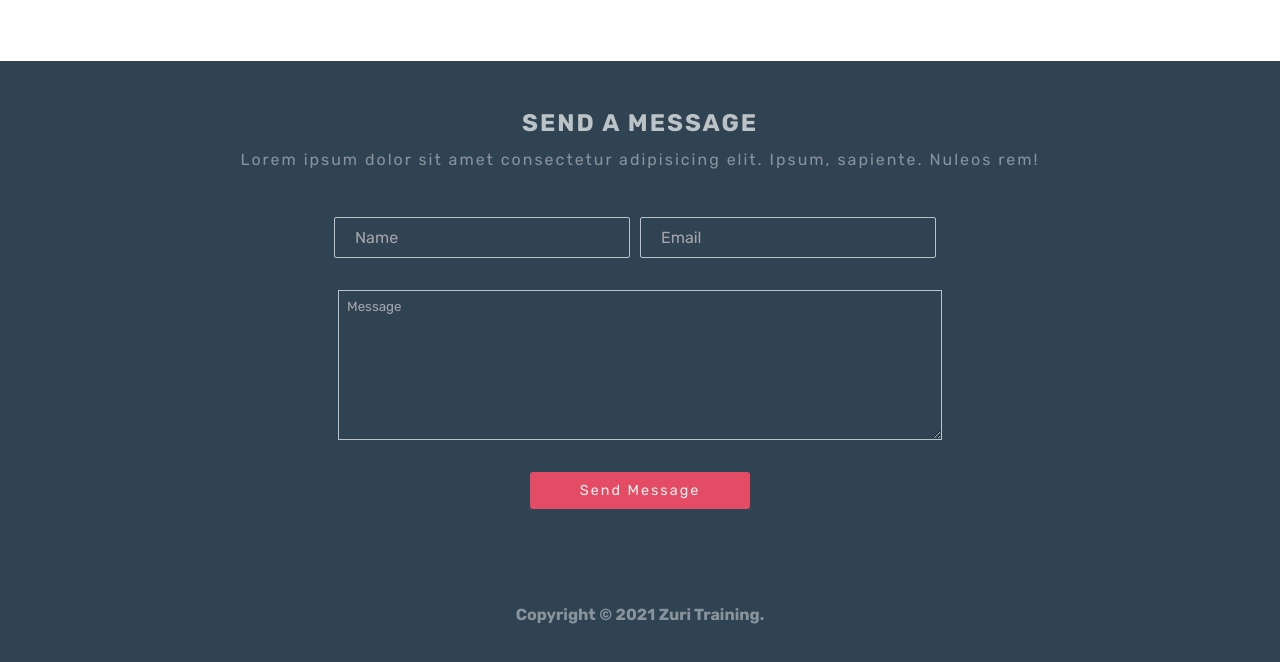
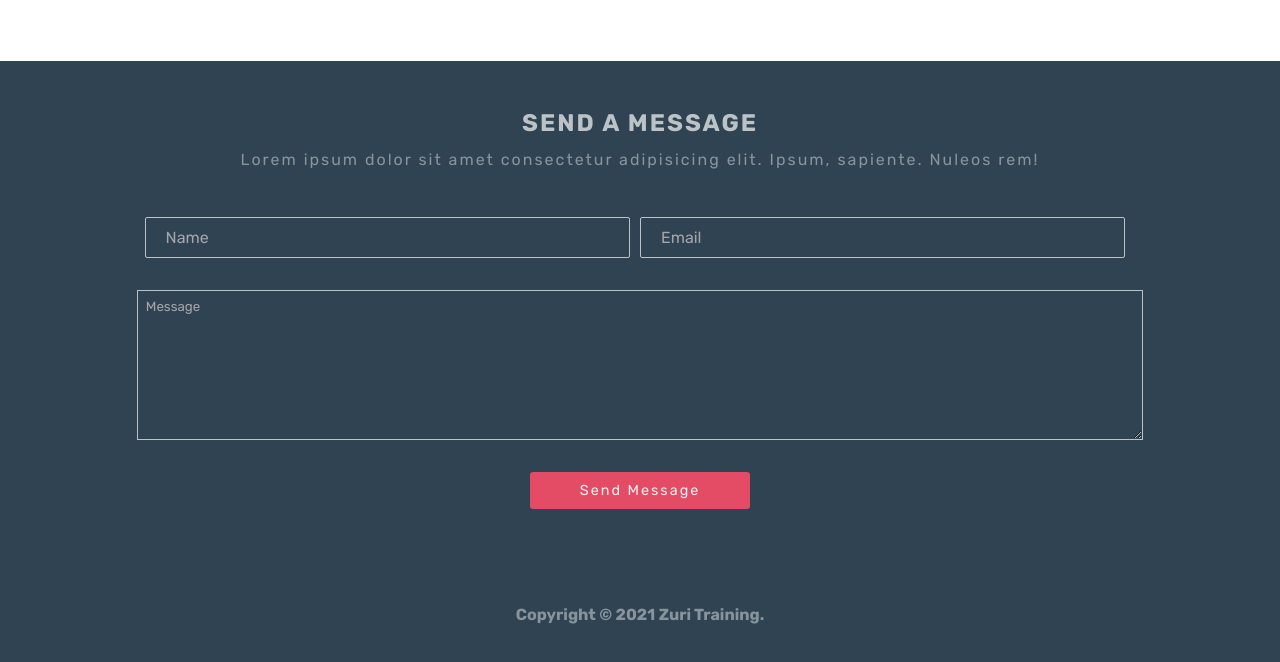
Before and after one commit to JohnShaks/Zuri-Responsive-Design-Starter, a plain HTML site: page index.html in a window 1280 px wide. Shown: the part 2119-2781 px from the top of the page. Drawn offline with nearby package versions, Linux system fonts and the light colour scheme.

```diff
--- a/styles.css
+++ b/styles.css
@@ -306,7 +306,7 @@
 input[type="text"] {
     margin-right: 10px;
     padding: 10px 20px;
-    width: 25%;
+    width: 41%;
     outline: none;
     border: 1px solid #bcc3c7;
     background: transparent;
@@ -318,7 +318,7 @@
 input[type="email"] {
     margin-right: 10px;
     padding: 10px 20px;
-    width: 25%;
+    width: 41%;
     outline: none;
     border: 1px solid #bcc3c7;
     background: transparent;
@@ -339,7 +339,7 @@
 }
 
 textarea {
-    width: 51%;
+    width: 85%;
     height: 150px;
     padding: 0.5rem;
     outline: none;
@@ -402,9 +402,11 @@
         text-align: center;
         padding-top: 80px;
         transition: all 0.3s ease;
+        flex-direction: column;
     }
-    /* div.nav-bar .nav-links li {
-        display: block; */
+    div.nav-bar .nav-links li {
+        display: inline-block;
+    }
     div.nav-bar .nav-links li a {
         display: block;
         font-size: 25px;
```
